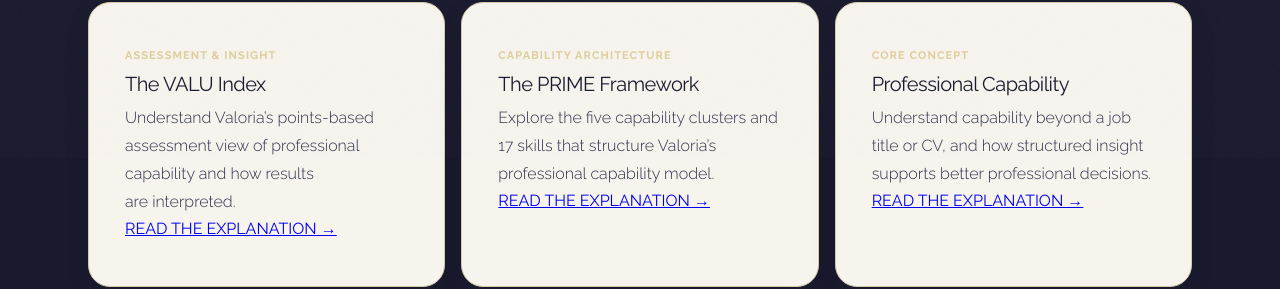
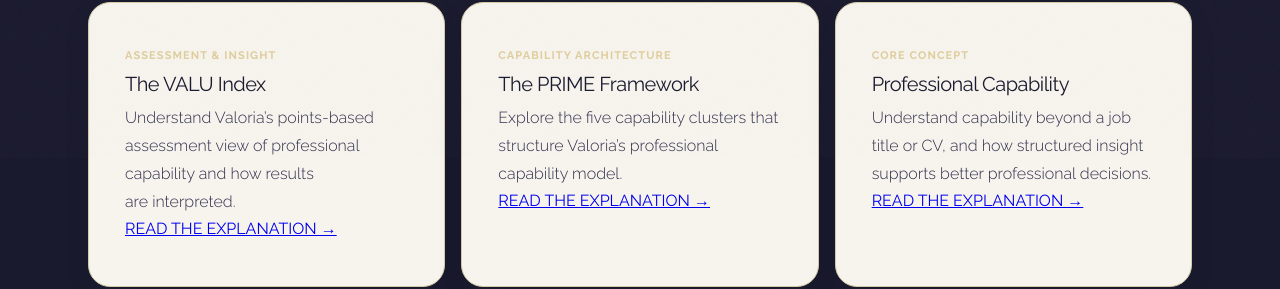
Before and after one commit to riverwayse-sudo/valoria-site, a Next.js app: page /knowledge in a window 1280 px wide. Shown: the part 642-931 px from the top of the page. Built offline with nearby package versions, Linux system fonts and the light colour scheme; no server answers.

Commit message:
Protect proprietary PRIME detail in public-facing content

```diff
--- a/src/app/knowledge/page.jsx
+++ b/src/app/knowledge/page.jsx
@@ -17,7 +17,7 @@ const ARTICLES = [
   },
   {
     title: 'The PRIME Framework',
-    description: 'Explore the five capability clusters and 17 skills that structure Valoria’s professional capability model.',
+    description: 'Explore the five capability clusters that structure Valoria’s professional capability model.',
     href: '/knowledge/prime-framework',
     label: 'CAPABILITY ARCHITECTURE',
   },
```
